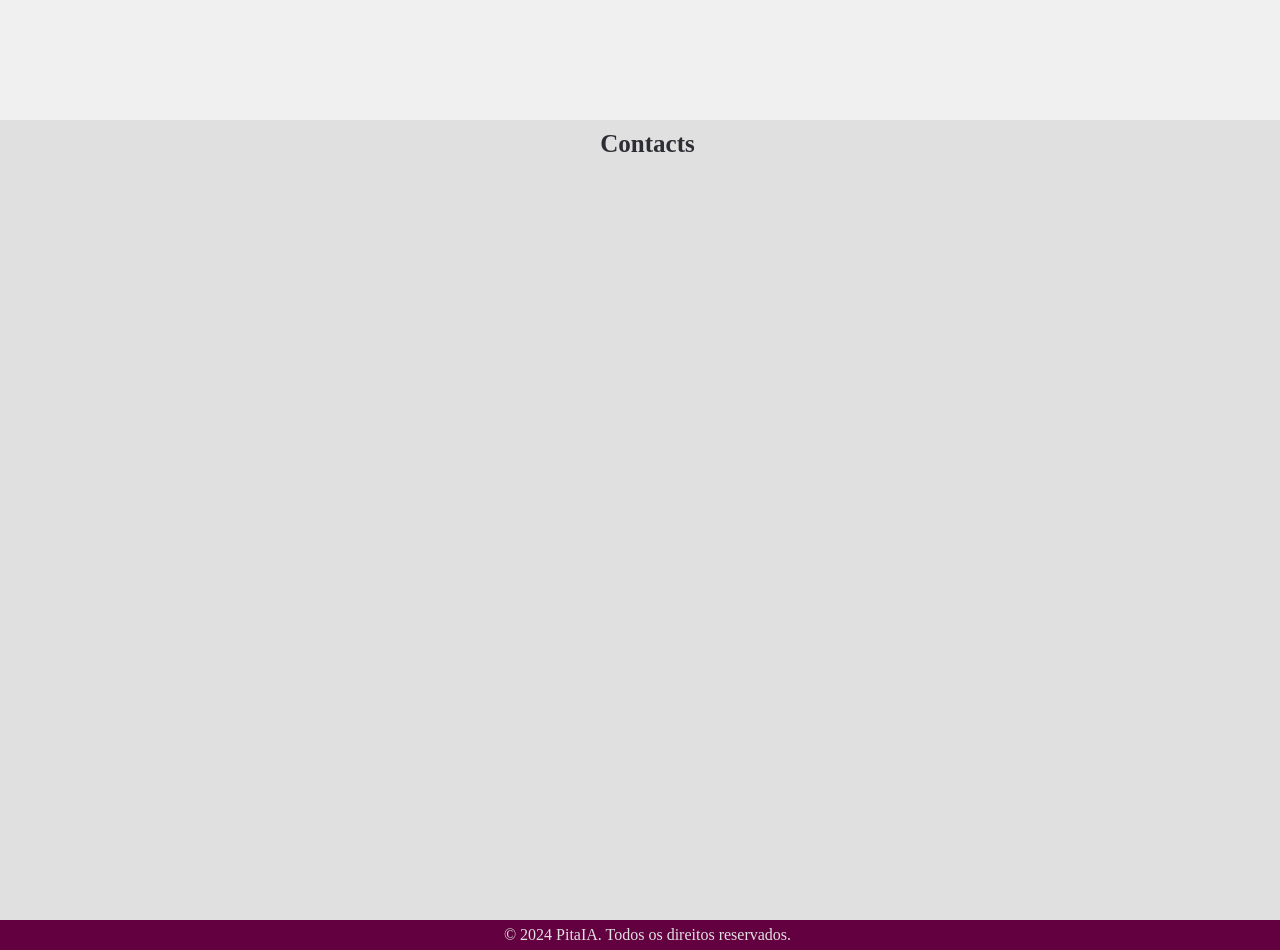
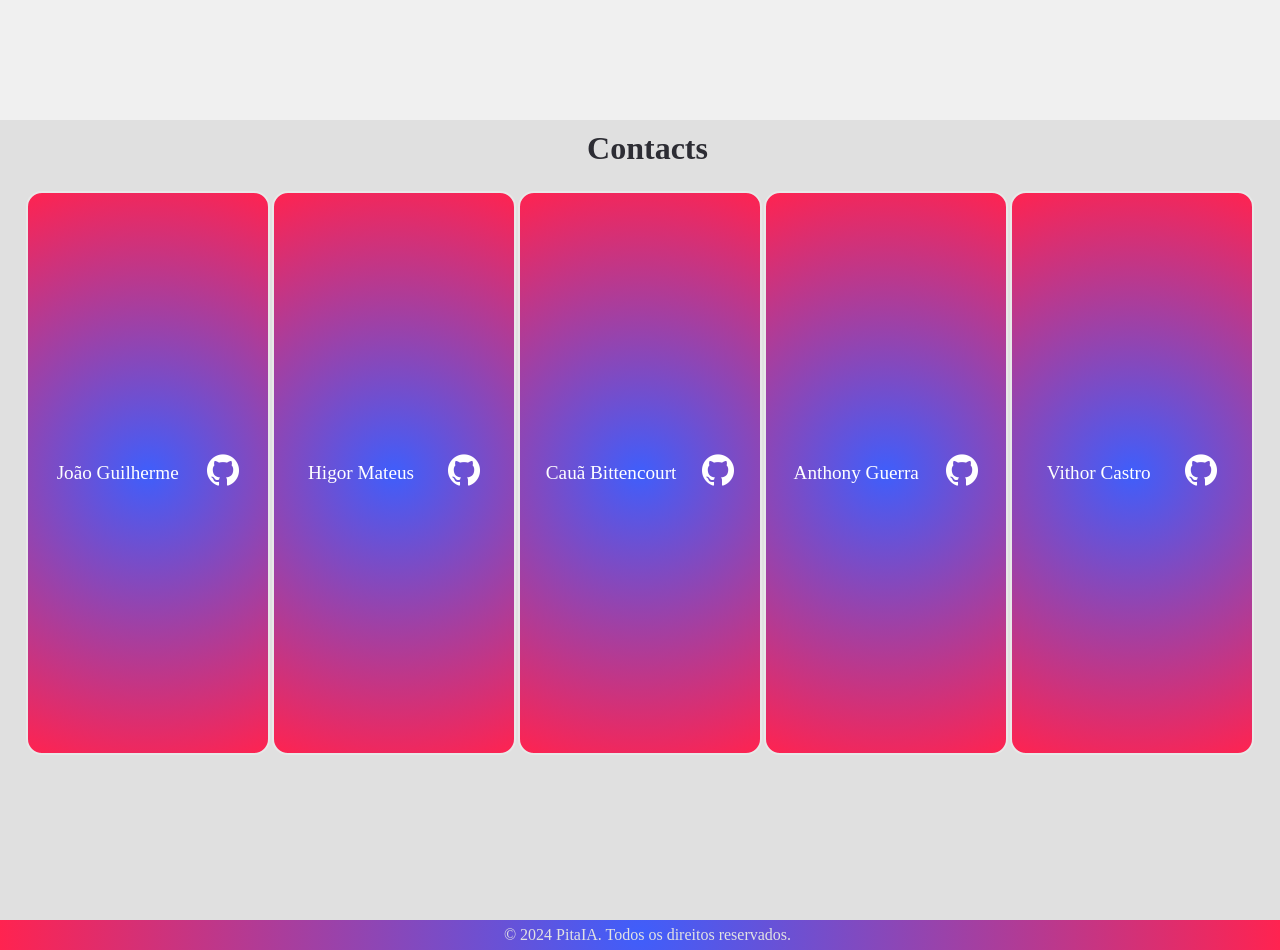
Before and after one commit to CauBitten/PitaIA, a plain HTML site: page index.html in a window 1280 px wide. Shown: the part 1540-2490 px from the top of the page. Drawn offline with Linux system fonts and the light colour scheme.

Commit message:
Add Time e Mudança de Cor

```diff
--- a/css/style.css
+++ b/css/style.css
@@ -4,7 +4,7 @@
 }
 
 html {
-    scroll-padding-top: 60px;
+    scroll-padding-top: 4rem;
     scroll-behavior: smooth;
 }
 
@@ -19,9 +19,12 @@ nav {
     display: flex;
     align-items: center;
     justify-content: space-between;
-    height: 30px;
-    padding: 15px;
-    background-color: #63003f;
+
+    height: 4rem;
+    padding: 0 2.5rem 0 2.5rem;
+
+    background: rgb(63,94,251);
+    background: radial-gradient(circle, rgba(63,94,251,1) 0%, rgba(255,35,80,1) 100%);
 }
 
 .title {
@@ -33,7 +36,7 @@ nav {
     display: flex;
     align-items: center;
     height: 30px;
-    gap: 50px;
+    gap: 3rem;
     list-style-type: none;
     color: #e2e2e2;
 }
@@ -41,12 +44,13 @@ nav {
 ul li a:link, a:visited, a:active {
     text-decoration: none;
     font-size: larger;
-    color: #e2e2e2;
+    color: #ebebeb;
 }
 
 ul li a:hover {
     text-decoration: underline;
-    color: #d9007b;
+    font-size: 1.4rem;
+    color: #f6f6f6;
 }
 
 body {
@@ -77,7 +81,7 @@ main {
     justify-content: center;
     padding-top: 10px;
     padding-left: 15px;
-    font-size: 25px;
+    font-size: 2rem;
     color: #2D2D34;
 }
 
@@ -107,7 +111,8 @@ main {
         right: 0;
         height: 100%;
         width: 250px;
-        background-color: #63003f;
+        background: rgb(63,94,251);
+        background: radial-gradient(circle, rgba(63,94,251,1) 0%, rgba(255,35,80,1) 100%);
         flex-direction: column;
         padding-top: 60px;
         transition: transform 0.3s ease;
@@ -134,7 +139,7 @@ main {
     }
 
     .sidebar a:hover {
-        color: #d9007b;
+        color: #ececec;
     }
 
     .close-button {
@@ -147,12 +152,49 @@ main {
     }
 }
 
+.container_team {
+    display: flex;
+    align-items: center;
+    justify-content: space-evenly;
+
+    padding: 1.5rem;
+}
+
+.list {
+    display: flex;
+    align-items: center;
+    justify-content: space-evenly;
+
+    list-style-type: none;
+
+    background: rgb(63,94,251);
+    background: radial-gradient(circle, rgba(63,94,251,1) 0%, rgba(255,35,80,1) 100%);
+
+    border: #e8e8e8 0.15rem solid;
+    border-radius: 1rem;
+    color: #fff;
+
+    height: 35rem;
+    width: 15rem;
+
+    font-size: larger;
+}
+
+.git_icon {
+    width: 2rem;
+    height: 2rem;
+}
+
 footer {
     display: flex;
     justify-content: center;
     align-items: center;
+
     height: 30px;
     padding-left: 15px;
-    background-color: #63003f;
+
+    background: rgb(63,94,251);
+    background: radial-gradient(circle, rgba(63,94,251,1) 0%, rgba(255,35,80,1) 100%);
+
     color: #e2e2e2;
 }
--- a/index.html
+++ b/index.html
@@ -46,6 +46,31 @@
 
         <section class="b3" id="Contacts">
             <h1 class="title-b3">Contacts</h1>
+
+            <div class="container_team">
+
+                <ul class="list">
+                    <li>João Guilherme</li>
+                    <li><a href="https://github.com/JGMirand4" target="_blank" class="link_git"><img src="components/githubw.png" class="git_icon"></a></li>
+                </ul>
+                <ul class="list">
+                    <li>Higor Mateus</li>
+                    <li><a href="https://github.com/higorm7" target="_blank" class="link_git"><img src="components/githubw.png" class="git_icon"></a></li>
+                </ul>
+                <ul class="list">
+                    <li>Cauã Bittencourt</li>
+                    <li><a href="https://github.com/CauBitten" target="_blank" class="link_git"><img src="components/githubw.png" class="git_icon"></a></li>
+                </ul>
+                <ul class="list">
+                    <li>Anthony Guerra</li>
+                    <li><a href="https://github.com/FonJava" target="_blank" class="link_git"><img src="components/githubw.png" class="git_icon"></a></li>
+                </ul>
+                <ul class="list">
+                    <li>Vithor Castro</li>
+                    <li><a href="https://github.com/Vithor10" target="_blank" class="link_git"><img src="components/githubw.png" class="git_icon"></a></li>
+                </ul>
+
+            </div>
         </section>
     </main>
 
```
